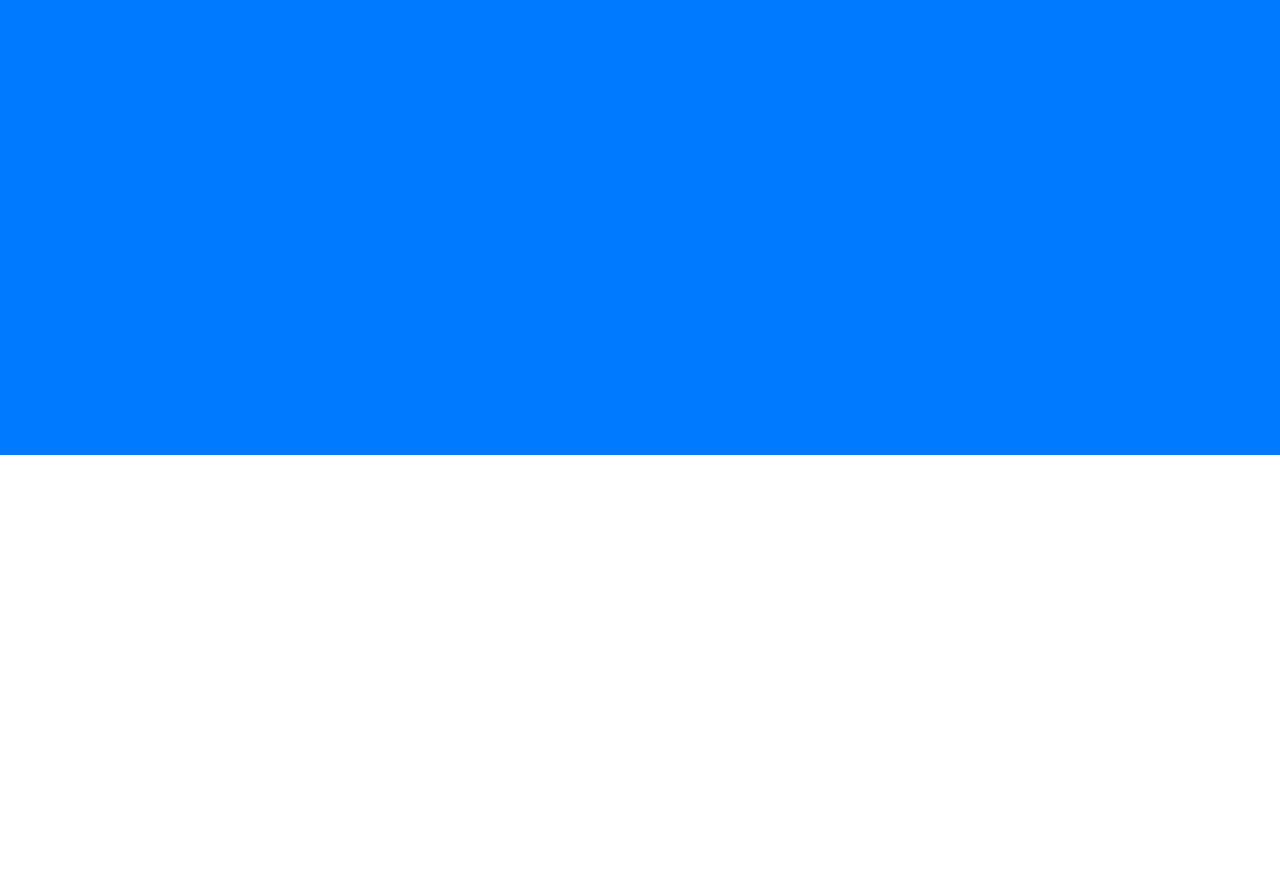
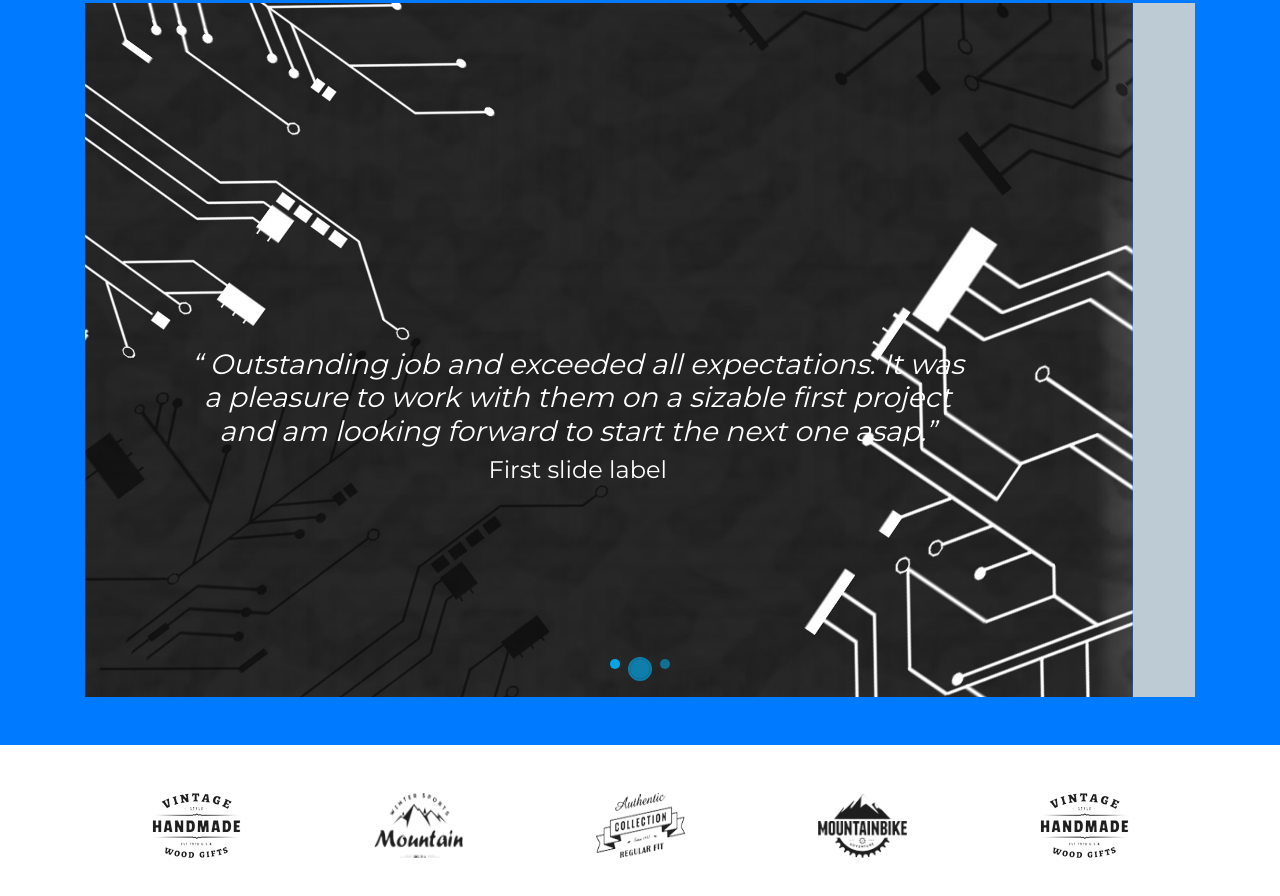
Before and after one commit to Mr-Personne/pirolldesign, a plain HTML site: page index.html in a window 1280 px wide. Shown: the part 810-1706 px from the top of the page. Before the commit the page ends 1265 px from the top, so only its background shows below. Drawn offline with nearby package versions, Linux system fonts and the light colour scheme.

Commit message:
Ajout images section clients

```diff
--- a/index.html
+++ b/index.html
@@ -150,7 +150,7 @@
               </ol>
               <div class="carousel-inner">
                 <div class="carousel-item active">
-                  <!-- <img src="media/circuitimprime.jpg" class="d-block w-100" alt="black background with printed circuit board"> -->
+                  <img src="media/circuitimprime.jpg" class="d-block w-100" alt="black background with printed circuit board">
                   <div class="carousel-caption d-none d-md-block pb-5 mb-5">
                     <h3><cite>“ Outstanding job and exceeded all expectations. It was a pleasure
                       to work with them on a sizable first project and am looking
@@ -159,7 +159,7 @@
                   </div>
                 </div>
                 <div class="carousel-item">
-                  <!-- <img src="media/pcdesign.jpg" class="d-block w-100" alt="Personal computer digital art"> -->
+                  <img src="media/pcdesign.jpg" class="d-block w-100" alt="Personal computer digital art">
                   <div class="carousel-caption d-none d-md-block pb-5 mb-5">
                     <h3><cite> “ Outstanding job and exceeded all expectations. It was a pleasure
                       to work with them on a sizable first project and am looking
@@ -168,7 +168,7 @@
                   </div>
                 </div>
                 <div class="carousel-item">
-                  <!-- <img src="media/webtree.jpg" class="d-block w-100" alt="Tree with web applications"> -->
+                  <img src="media/webtree.jpg" class="d-block w-100" alt="Tree with web applications">
                   <div class="carousel-caption d-none d-md-block pb-5 mb-5">
                     <h3><cite> “ Outstanding job and exceeded all expectations. It was a pleasure
                       to work with them on a sizable first project and am looking
@@ -187,8 +187,22 @@
   <div class="container-fluid">
     <div class="container">
       <div class="row">
-        <div class="col">
-
+        <div class="col-12 d-flex justify-content-around pt-5 pb-5">
+          <figure>
+            <img src="media/vintagehandmade.png" alt="Vintage handmade wood gifts logo" width="89" height="65">
+          </figure>
+          <figure>
+            <img src="media/mountain.png" alt="Winter sports logo with a drawing of a mountain" width="89" height="65">
+          </figure>
+          <figure>
+            <img src="media/authenticcollection.png" alt="Logo vintage handmade wood gifts" width="89" height="65">
+          </figure>
+          <figure>
+            <img src="media/mountainbike.png" alt="mountainbike logo" width="89" height="65">
+          </figure>
+          <figure>
+            <img src="media/vintagehandmade.png" alt="Vintage handmade wood gifts logo" width="89" height="65">
+          </figure>
         </div>
       </div>
     </div>
```
Also changed, not shown: media/authenticcollection.png (added), media/mountain.png (added), media/mountainbike.png (added), media/vintagehandmade.png (added).
